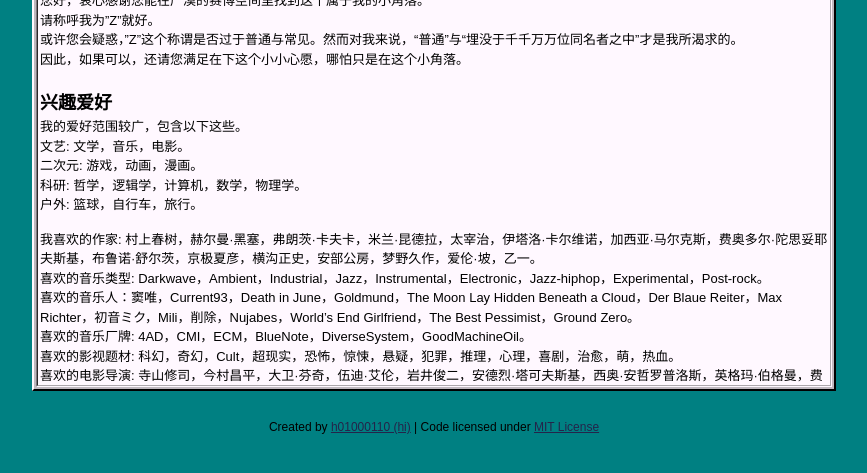
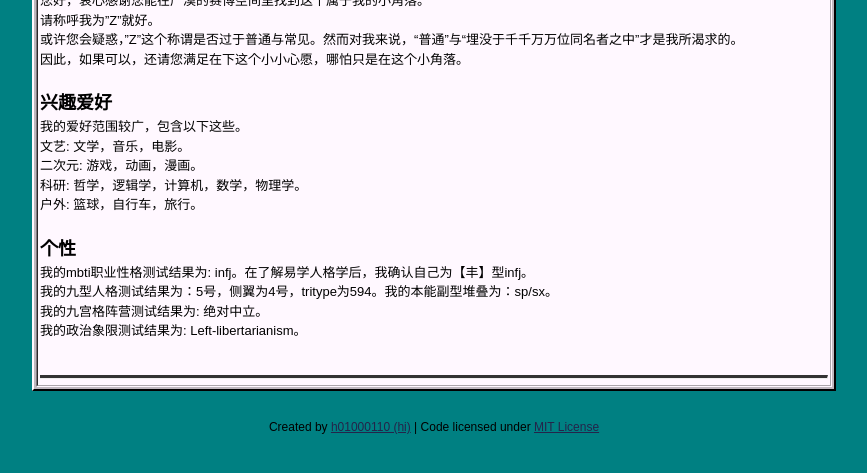
Before and after one commit to player1-Z/player1-Z.github.io, a Jekyll site: the page built from _posts/2020-10-24-Selfintro.md, in a window 1280 px wide, cut to the strip 522-995 px from the top of the page. Shown: the whole strip, without its empty margins (206-1073 px from the left). Built offline with Jekyll 4.4.1, drawn with Linux system fonts in a browser that asks for light colours.

Commit message:
Update 2020-10-24-Selfintro.md

```diff
--- a/_posts/2020-10-24-Selfintro.md
+++ b/_posts/2020-10-24-Selfintro.md
@@ -17,24 +17,8 @@ tags: info
   科研: 哲学，逻辑学，计算机，数学，物理学。
   户外: 篮球，自行车，旅行。
 
-我喜欢的作家: 村上春树，赫尔曼·黑塞，弗朗茨·卡夫卡，米兰·昆德拉，太宰治，伊塔洛·卡尔维诺，加西亚·马尔克斯，费奥多尔·陀思妥耶夫斯基，布鲁诺·舒尔茨，京极夏彦，横沟正史，安部公房，梦野久作，爱伦·坡，乙一。
-  喜欢的音乐类型: Darkwave，Ambient，Industrial，Jazz，Instrumental，Electronic，Jazz-hiphop，Experimental，Post-rock。
-  喜欢的音乐人：窦唯，Current93，Death in June，Goldmund，The Moon Lay Hidden Beneath a Cloud，Der Blaue Reiter，Max Richter，初音ミク，Mili，削除，Nujabes，World's End Girlfriend，The Best Pessimist，Ground Zero。
-  喜欢的音乐厂牌: 4AD，CMI，ECM，BlueNote，DiverseSystem，GoodMachineOil。
-  喜欢的影视题材: 科幻，奇幻，Cult，超现实，恐怖，惊悚，悬疑，犯罪，推理，心理，喜剧，治愈，萌，热血。
-  喜欢的电影导演: 寺山修司，今村昌平，大卫·芬奇，伍迪·艾伦，岩井俊二，安德烈·塔可夫斯基，西奥·安哲罗普洛斯，英格玛·伯格曼，费德里科·费里尼，黑泽明，安德烈·祖拉斯基，亚历桑德罗·佐杜洛夫斯基。
-  喜欢的动画导演: 今敏，宫崎骏，押井守。
-  喜欢的漫画家: 小畑健，押见修造，伊藤润二。
-  喜欢的游戏: 海市蜃楼之馆，黑暗之魂系列，塞尔达系列，喷射战士2，荒野大镖客:救赎2，还愿，奇异人生1。
-  喜欢的球星: 科比·布莱恩特，斯蒂芬·库里。
-  喜欢的车型: 美利达勇士500。
-  去过的城市: 武汉，北京，爱丁堡，圣安德鲁斯，布鲁塞尔，鲁汶，巴黎，法兰克福，慕尼黑，萨尔茨堡，哈尔施塔特。
-
 ## 个性
 我的mbti职业性格测试结果为: infj。在了解易学人格学后，我确认自己为【丰】型infj。
 我的九型人格测试结果为：5号，侧翼为4号，tritype为594。我的本能副型堆叠为：sp/sx。
 我的九宫格阵营测试结果为: 绝对中立。
 我的政治象限测试结果为: Left-libertarianism。
-
-半个佛教徒，社交恐惧，亲密关系恐惧，回避型依恋，边缘型人格，Aspie。
-一定程度的强迫症，一定程度的ADD，一定程度的抑郁症。
```
